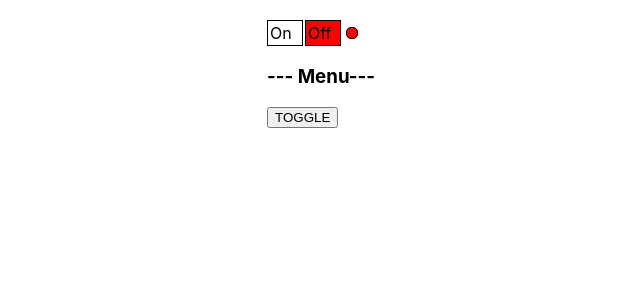
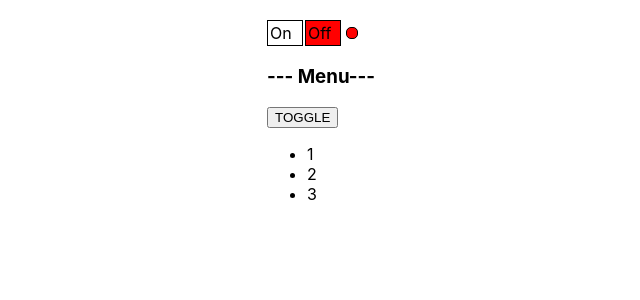
Before and after one commit to prohoryakovlev/myApp_new, a React (Create React App) app: page / in a window 1280 px wide. Shown: the top 300 px of the page, without its empty margins (73-713 px from the left). Built offline with nearby package versions, Linux system fonts and the light colour scheme.

Commit message:
UseState hook

```diff
--- a/src/App.tsx
+++ b/src/App.tsx
@@ -20,6 +20,7 @@ function App(props:any) {
 
             {/*<input checked={true} value="yo" type={"password"}/>*/}
 
+            {/*<Accordion titleValue={"Menu"} collapsed={false} />*/}
 
             <UncontrolledAccordion titleValue={"Menu"} />
             {/*<UncontrolledAccordion  titleValue={"User"} />*/}
--- a/src/components/UncoControlledAccordion/Accordion.tsx
+++ b/src/components/UncoControlledAccordion/Accordion.tsx
@@ -7,14 +7,14 @@ type AccordionPropsType = {
 
 function UncontrolledAccordion(props: AccordionPropsType) {
 
-    const collapsed = true
-    let [on, setOn] = useState(false)
+    // const collapsed = true
+    let [collapsed, setCollapsed] = useState(false)
 
     return (
         <div>
             <AccordionTitle title={props.titleValue}/>
-            <button onClick={(collapsed) => {
-                setOn(true)
+            <button onClick={() => {
+                setCollapsed(!collapsed)
             }}>TOGGLE
             </button>
             {!collapsed && <AccordionBody/>}
```
